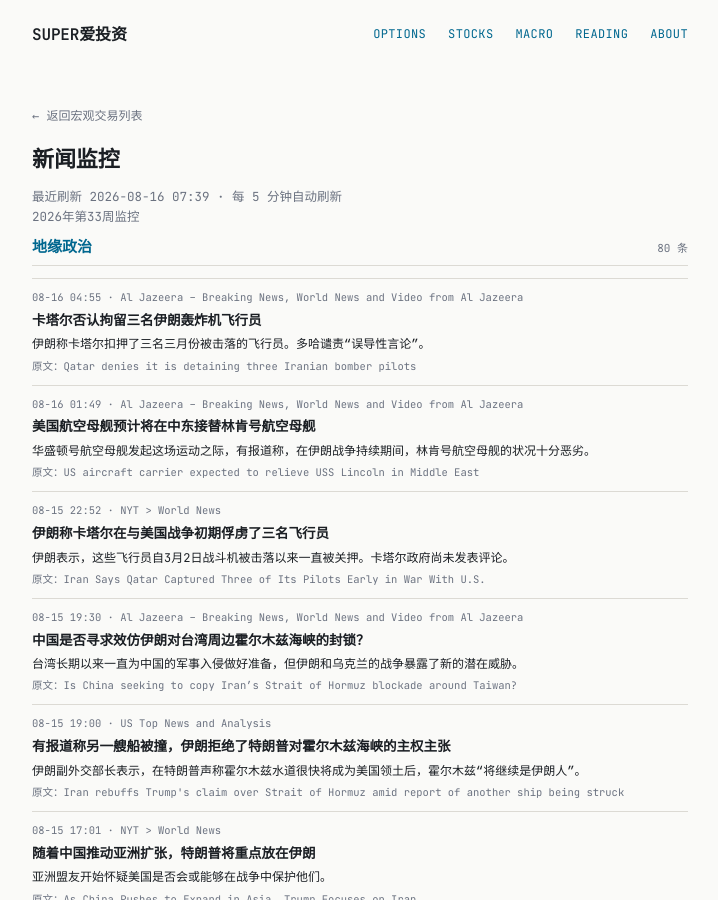
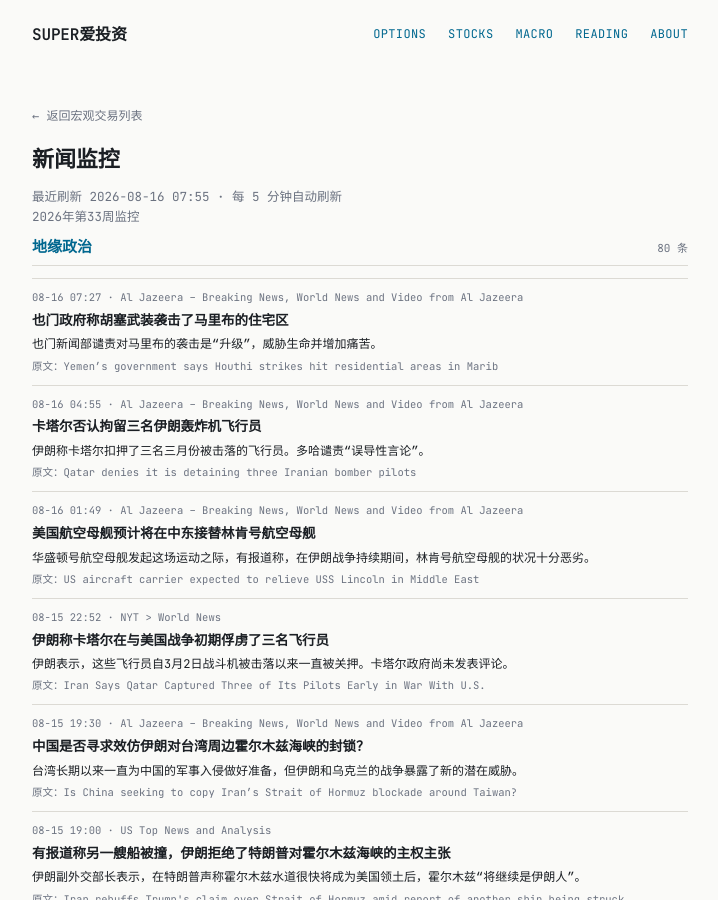
Before and after one commit to tang3super/tang3super.github.io, a Jekyll site: the page built from macro-trade/news-digest.md, in a window 1280 px wide and 900 px high. Shown: the whole window, without its empty margins (280-998 px from the left). Built offline with Jekyll 4.4.1, drawn with Linux system fonts in a browser that asks for light colours; some of the changed text lies outside the part shown.

Commit message:
sync news-digest article

```diff
--- a/macro-trade/news-digest.md
+++ b/macro-trade/news-digest.md
@@ -5,11 +5,18 @@ title: 新闻监控
 date: '2026-08-16'
 summary: 2026年第33周监控
 week_label: 2026年第33周监控
-last_updated: 2026-08-16 07:39
+last_updated: 2026-08-16 07:55
 refresh_note: 每 5 分钟自动刷新
 topics:
 - name: 地缘政治
   items:
+  - title: Yemen’s government says Houthi strikes hit residential areas in Marib
+    summary: Yemen's Ministry of Information denounces attacks on Marib as 'escalation' that threatens lives and increases suffering.
+    link: https://www.aljazeera.com/news/2026/8/15/yemens-government-says-houthi-strikes-hit-residential-areas-in-marib?traffic_source=rss
+    source: Al Jazeera – Breaking News, World News and Video from Al Jazeera
+    time: 08-16 07:27
+    title_zh: 也门政府称胡塞武装袭击了马里布的住宅区
+    summary_zh: 也门新闻部谴责对马里布的袭击是“升级”，威胁生命并增加痛苦。
   - title: Qatar denies it is detaining three Iranian bomber pilots
     summary: Iran says Qatar is holding three pilots who were shot down in March. Doha decries 'misleading statements'.
     link: https://www.aljazeera.com/news/2026/8/15/qatar-denies-it-is-detaining-three-iranian-bomber-pilots?traffic_source=rss
```
Also changed, not shown: other parts of macro-trade/news-digest.md (+0 -6 lines).
